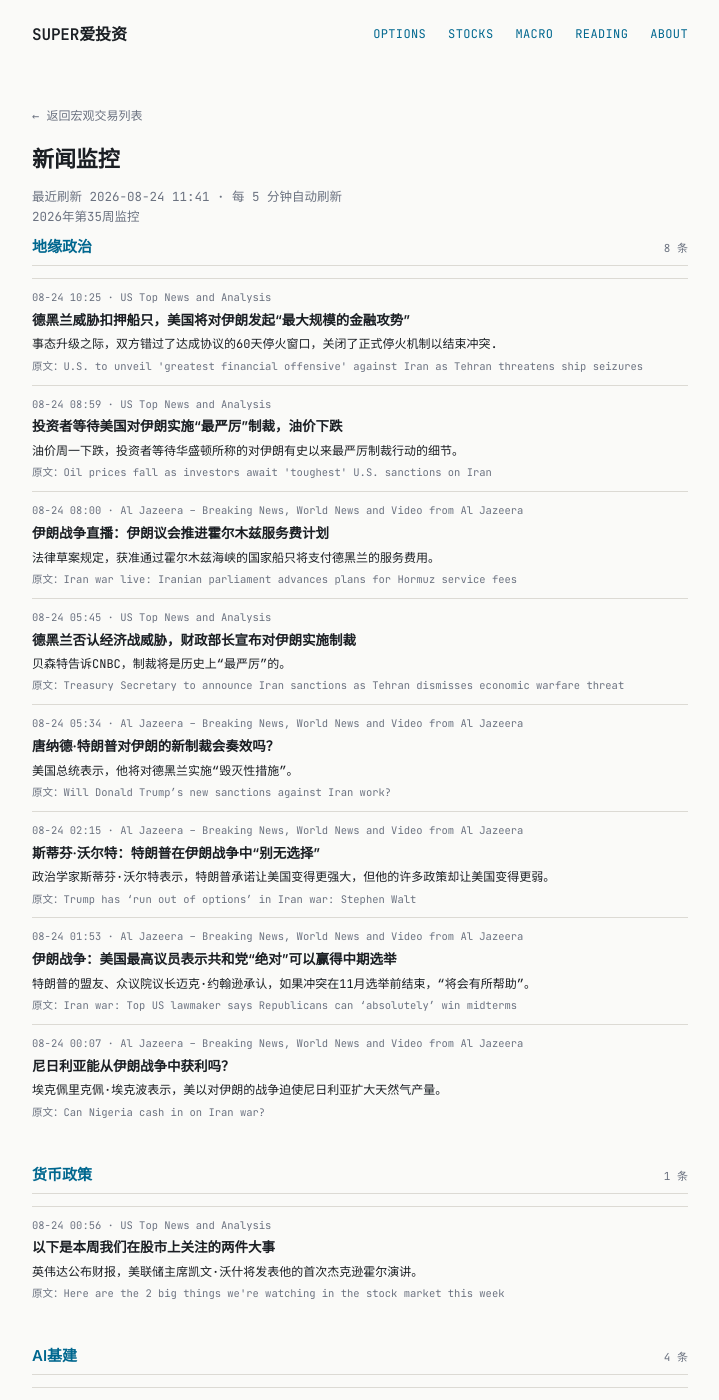
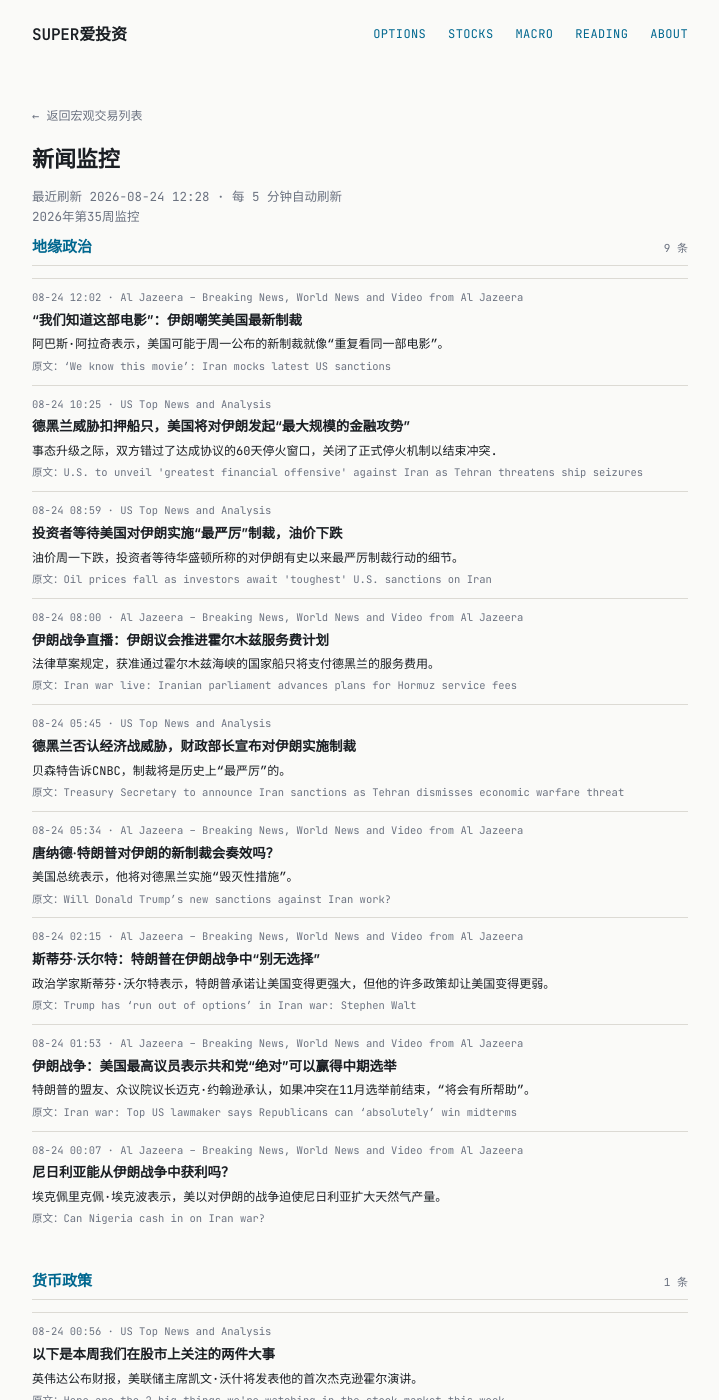
Before and after one commit to tang3super/tang3super.github.io, a Jekyll site: the page built from macro-trade/news-digest.md, in a window 1280 px wide and 1400 px high. Shown: the whole window, without its empty margins (280-999 px from the left). Built offline with Jekyll 4.4.1, drawn with Linux system fonts in a browser that asks for light colours; some of the changed text lies outside the part shown.

Commit message:
sync news-digest article

```diff
--- a/macro-trade/news-digest.md
+++ b/macro-trade/news-digest.md
@@ -5,11 +5,18 @@ title: 新闻监控
 date: '2026-08-24'
 summary: 2026年第35周监控
 week_label: 2026年第35周监控
-last_updated: 2026-08-24 11:41
+last_updated: 2026-08-24 12:28
 refresh_note: 每 5 分钟自动刷新
 topics:
 - name: 地缘政治
   items:
+  - title: '‘We know this movie’: Iran mocks latest US sanctions'
+    summary: Abbas Araghchi said new US sanctions, likely to be unveiled Monday, are like watching the 'same movie on repeat'.
+    link: https://www.aljazeera.com/video/newsfeed/2026/8/24/we-know-this-movie-iran-mocks-latest-us-sanctions?traffic_source=rss
+    source: Al Jazeera – Breaking News, World News and Video from Al Jazeera
+    time: 08-24 12:02
+    title_zh: “我们知道这部电影”：伊朗嘲笑美国最新制裁
+    summary_zh: 阿巴斯·阿拉奇表示，美国可能于周一公布的新制裁就像“重复看同一部电影”。
   - title: U.S. to unveil 'greatest financial offensive' against Iran as Tehran threatens ship seizures
     summary: The escalation came as both sides have missed a 60-day ceasefire window to reach a deal, closing off the formal truce mechanism to end the s…
     link: https://www.cnbc.com/2026/08/24/us-iran-war-trump-hormuz-bessent-economic-sanctions-.html
@@ -77,6 +84,12 @@ topics:
     summary_zh: 英伟达公布财报，美联储主席凯文·沃什将发表他的首次杰克逊霍尔演讲。
 - name: AI基建
   items:
+  - title: Nvidia in talks to invest in Perplexity at $30B valuation- The Information
+    summary: ''
+    link: https://www.investing.com/news/stock-market-news/nvidia-in-talks-to-invest-in-perplexity-at-30b-valuation-the-information-93CH-4872606
+    source: Stock Market News
+    time: 08-24 12:08
+    title_zh: Nvidia正在洽谈以300亿美元估值投资Perplexity- The Info
   - title: Nvidia discusses Perplexity investment at $30 billion-plus valuation, The Information reports
     summary: ''
     link: https://www.investing.com/news/stock-market-news/nvidia-discusses-perplexity-investment-at-30-billionplus-valuation-the-information-reports-4872594
```
